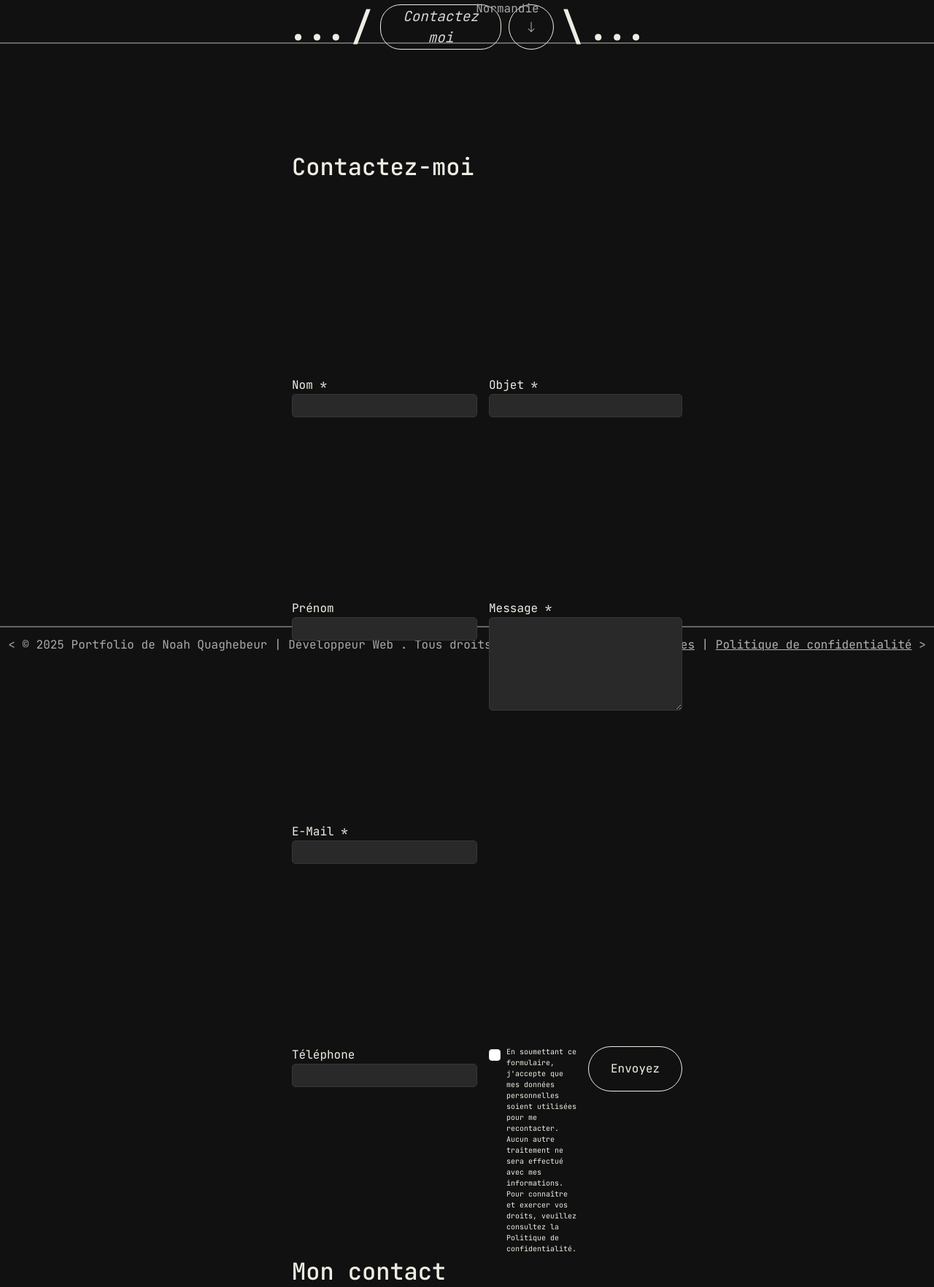
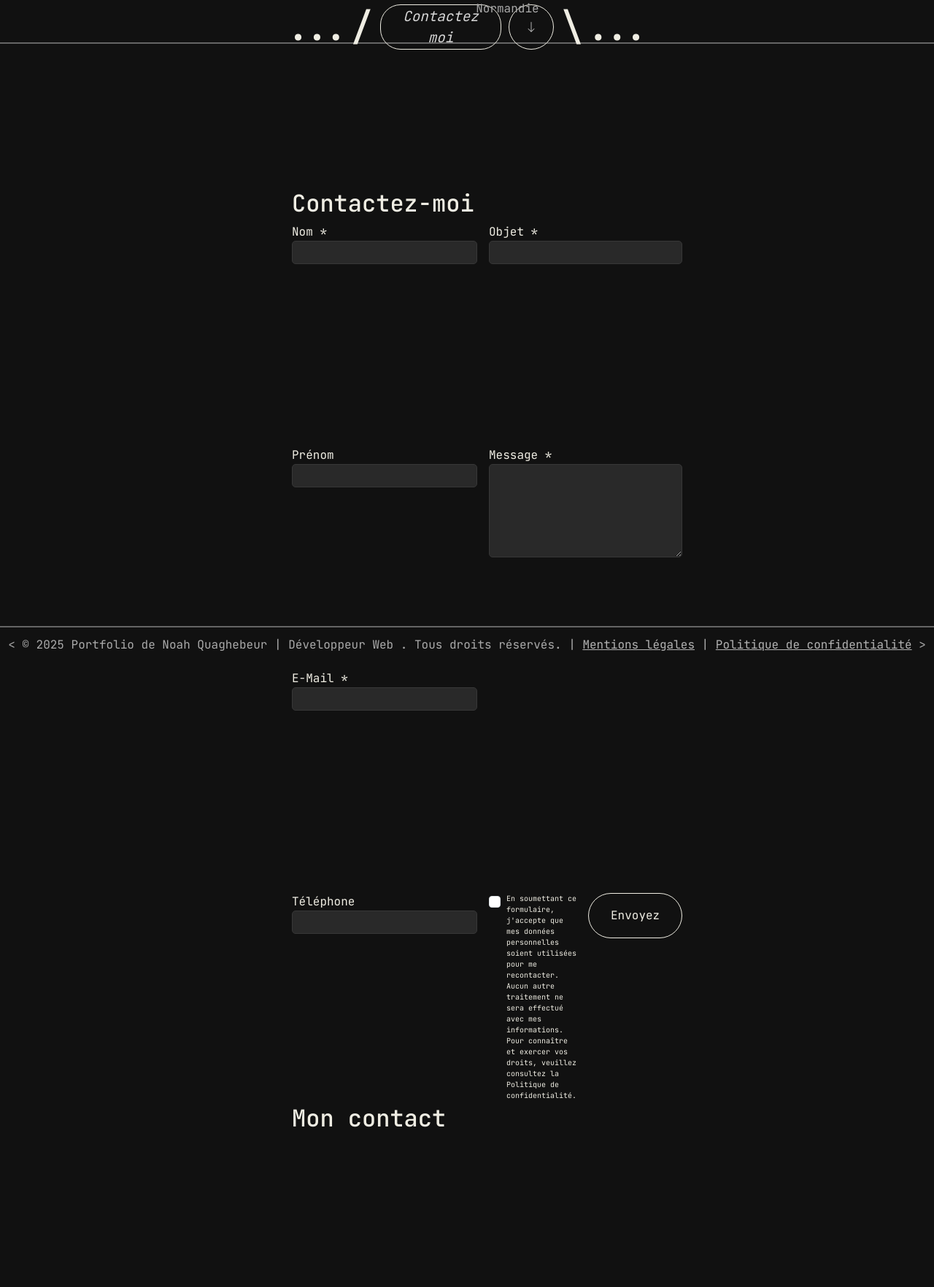
Before and after one commit to NoahQuagh/Site-portfolio, a PHP site: page /page/accueil.html in a window 1280 px wide. Shown: the part 1655-3419 px from the top of the page at 73% size. After the commit the page ends 3200 px from the top, so only its background shows below. Run offline with PHP 8.4, Linux system fonts and the light colour scheme.

Commit message:
depot site portfolio2

```diff
--- a/public/script/accueil.js
+++ b/public/script/accueil.js
@@ -370,8 +370,8 @@ function accueil() {
         </section>
         <section id="body-contact">
             <div id="corpContact">
+                <h2 class="titreForme">Contactez-moi</h2>
                 <form class="contactMoi">
-                    <h2 class="titreForme">Contactez-moi</h2>
                     <div class="input1">
                         <label>Nom *</label>
                         <br>
--- a/public/style/styleAccueil.css
+++ b/public/style/styleAccueil.css
@@ -492,7 +492,7 @@ header.is-pinned {
 
 
 
-#body-profil,#body-contact{
+#body-profil{
     height: 100vh;
     border-bottom: 2px solid #656565;
     padding:150px 400px 100px 400px;
@@ -562,6 +562,11 @@ header.is-pinned {
 }
 
 
+#body-contact{
+    height: 100vh;
+    border-bottom: 2px solid #656565;
+    padding:200px 400px 100px 400px;
+}
 
 .corpContact{
     width: 100%;
@@ -582,10 +587,9 @@ header.is-pinned {
     height: 100%;
     display: grid;
     grid-template-columns: 1fr 1fr 1fr;
-    grid-template-rows:1fr 1fr 1fr 1fr 1fr;
+    grid-template-rows:1fr 1fr 1fr 1fr;
     gap:1em;
     grid-template-areas:
-    "titreForme titreForme titreForme"
     "input1 input5 input5"
     "input2 input6 input6"
     "input3 input6 input6"
```
